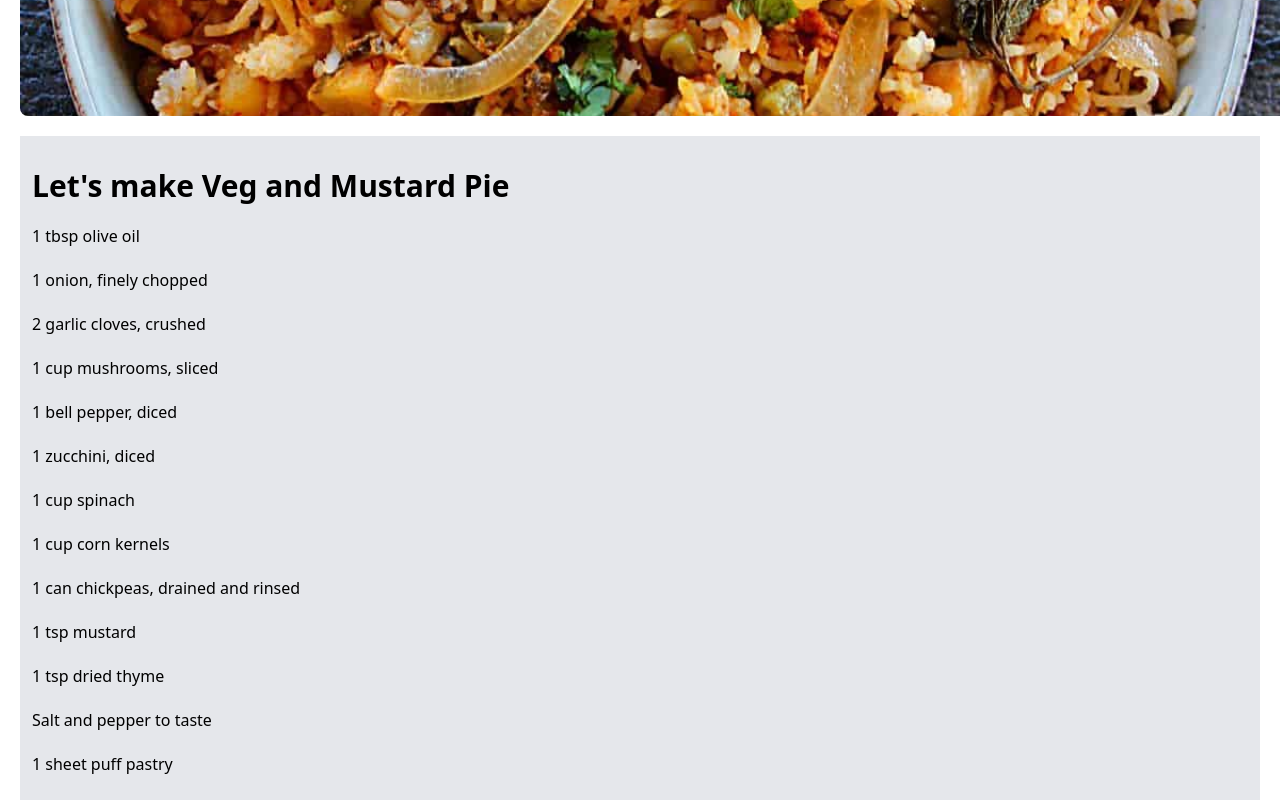
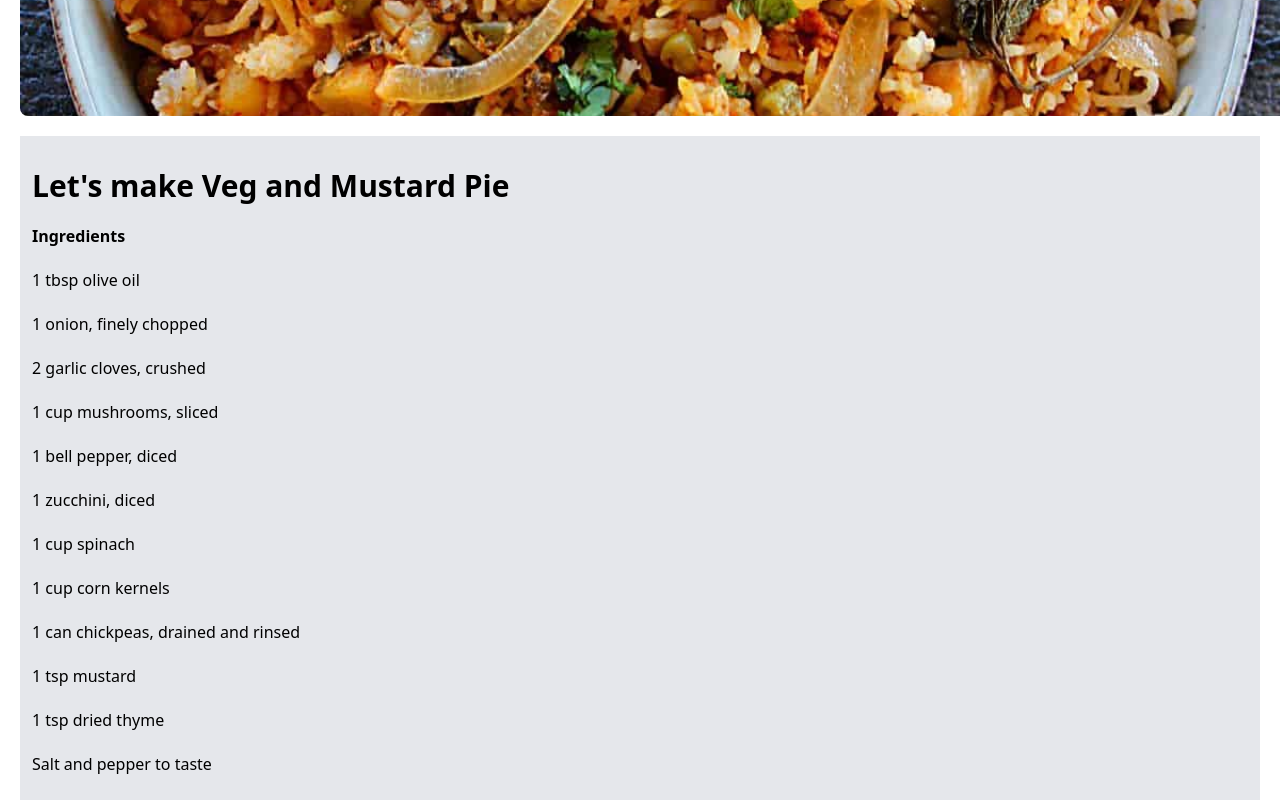
Before and after one commit to tejas-gk/aadesh-masala, a React (Vite) app: page /recipies/0 in a window 1280 px wide. Shown: the part 380-1180 px from the top of the page. Built offline with nearby package versions, Linux system fonts and the light colour scheme.

Commit message:
feat:recipies add ingredients

```diff
--- a/src/components/EssenceOfSpices.jsx
+++ b/src/components/EssenceOfSpices.jsx
@@ -2,8 +2,8 @@ import { images } from "../data/images";
 
 export default function EssenceOfSpices() {
   return (
+    <div className="essence">
       <div className="text-center mx-28">
-
         <div className="relative w-fit text-center mx-auto mb-9 mt-4">
           <div className='txt cursor-pointer mx-auto text-5xl text-red-500 font-bold'>
             The Essence of Indian Spices
@@ -13,8 +13,6 @@ export default function EssenceOfSpices() {
         <p className="lg:mx-[22rem]">
           Welcome to Aadesh Masala, an Indian spices brand that is dedicated to bringing the flavors of traditional Indian cuisine to every household in India. Our mission is to provide the best quality spices to our customers, ensuring that every meal is full of flavor and packed with nutrition. Over the years, we have grown from a small local business to a national brand, serving customers across India. We take pride in our commitment to quality, sourcing the freshest and finest ingredients to make our spices. Our products are free from any harmful additives, ensuring that our customers can enjoy healthy and delicious meals.
         </p>
-
-
         <div className="flex items-center justify-center relative mt-5 txt w-fit mx-auto">
           <div className="h-10 w-10 bg-black rounded-full text-white flex items-center justify-center fill">
             <img src={images.rightArrow} alt="rightArrow" className="svg-white" />
@@ -24,7 +22,14 @@ export default function EssenceOfSpices() {
           </p>
           <div className="h-1 w-full bg-black transform scale-x-0 transition-transform duration-300 origin-left absolute bottom-0 left-0"></div>
         </div>
+      </div>
+      <div className="image-container">
+        <div className="top-left-image"></div>
+        <div className="bottom-left-image"></div>
+        <div className="top-right-image"></div>
+        <div className="bottom-right-image"></div>
+      </div>
+    </div>
 
-    </div>
   )
 }
--- a/src/index.css
+++ b/src/index.css
@@ -51,3 +51,7 @@
 .nav:hover{
   color: #fff;
 }
+
+.essence{
+
+}
--- a/src/pages/Recipies.jsx
+++ b/src/pages/Recipies.jsx
@@ -1,20 +1,23 @@
 import { useParams } from 'react-router-dom';
 import { recipies } from '../data/recipie';
-import Card from '../components/common/Card';
 export default function Recipies() {
     const { id } = useParams();
     console.log(recipies[id], parseInt(id) + 1)
     return (
         <div className='mt-28'>
             <img src={recipies[id].image} alt={recipies[id].title} className="w-full h-96 rounded-lg mx-5  mr-16 object-cover" />
-            <div className='bg-gray-200 mx-5 p-3 mt-5 '>
+
+            <div className='bg-gray-200 mx-5 p-3 mt-5 relative'>
 
                 <h1 className='
             text-3xl
             font-bold
             mt-5
             '>Let&apos;s make {recipies[id].title}</h1>
-
+                <div className="txt cursor-pointer font-bold relative w-fit mt-5">
+                    Ingredients
+                    <span className="underline-a bg-black"></span>
+                </div>
                 {
                     recipies[id].ingredients.map((ingredient, index) => (
                         <div key={index} className='
```
Lines whose indentation alone changed are shown as unchanged.
